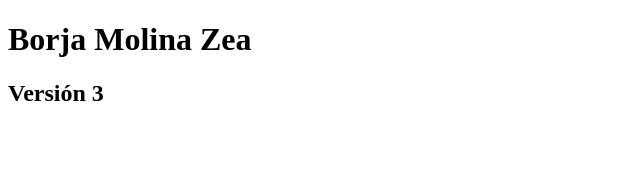
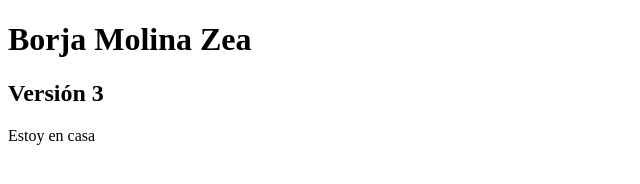
Before and after one commit to bmolzea/pruebas-entornos, a plain HTML site: page index.html in a window 1280 px wide. Shown: the whole page, without its empty margins (0-640 px from the left). Drawn offline with Linux system fonts and the light colour scheme.

Commit message:
Trabajo desde casa

```diff
--- a/index.html
+++ b/index.html
@@ -8,5 +8,6 @@
 <body>
     <h1>Borja Molina Zea</h1>
     <h2>Versión 3</h2>
+    <p>Estoy en casa</p>
 </body>
 </html>
```
